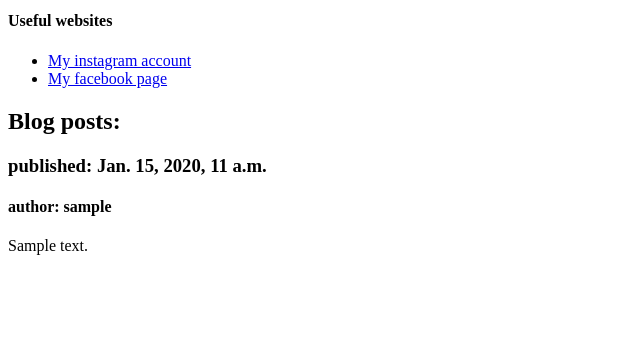
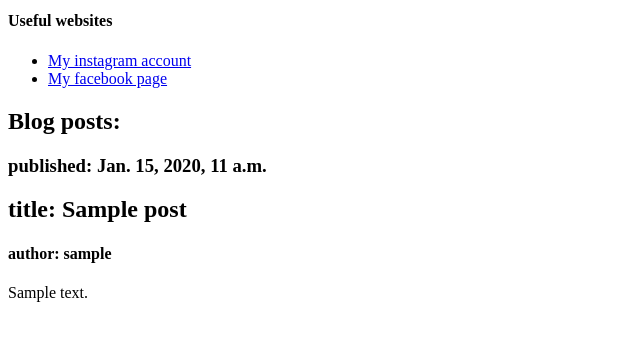
Before and after one commit to BirkBerger/my-first-blog, a Django app: page / in a window 1280 px wide. Shown: the part 270-611 px from the top of the page, without its empty margins (0-640 px from the left). Run offline with Django 3.2, Linux system fonts and the light colour scheme; tables that the repository leaves empty hold one stand-in row (values such as "Sample post").

Commit message:
added post titles to be displayed

```diff
--- a/blog/templates/blog/post_list.html
+++ b/blog/templates/blog/post_list.html
@@ -32,6 +32,7 @@
     {% for post in posts %}
     <div>
         <h3>published: {{ post.published_date }}</h3>
+        <h2>title: {{ post.title }}</h2>
         <h4>author: {{ post.author }}</h4>
         <p>
             {{ post.text|linebreaksbr }}
```
